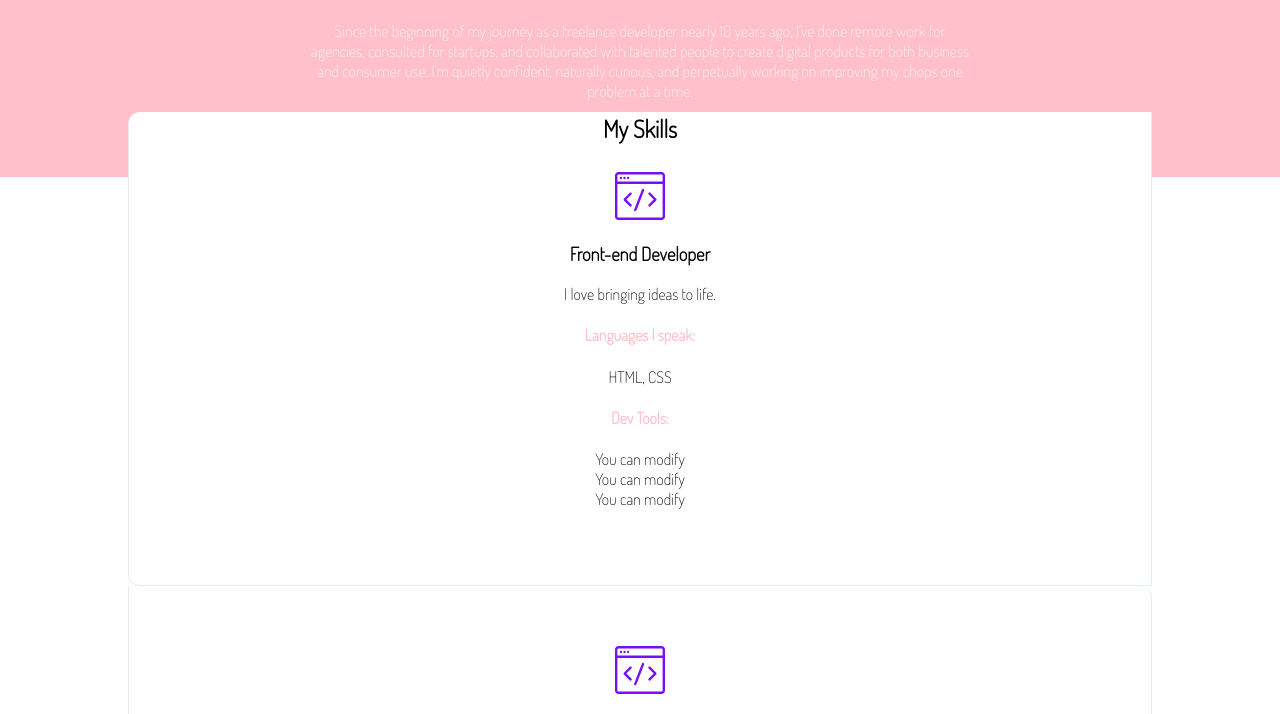
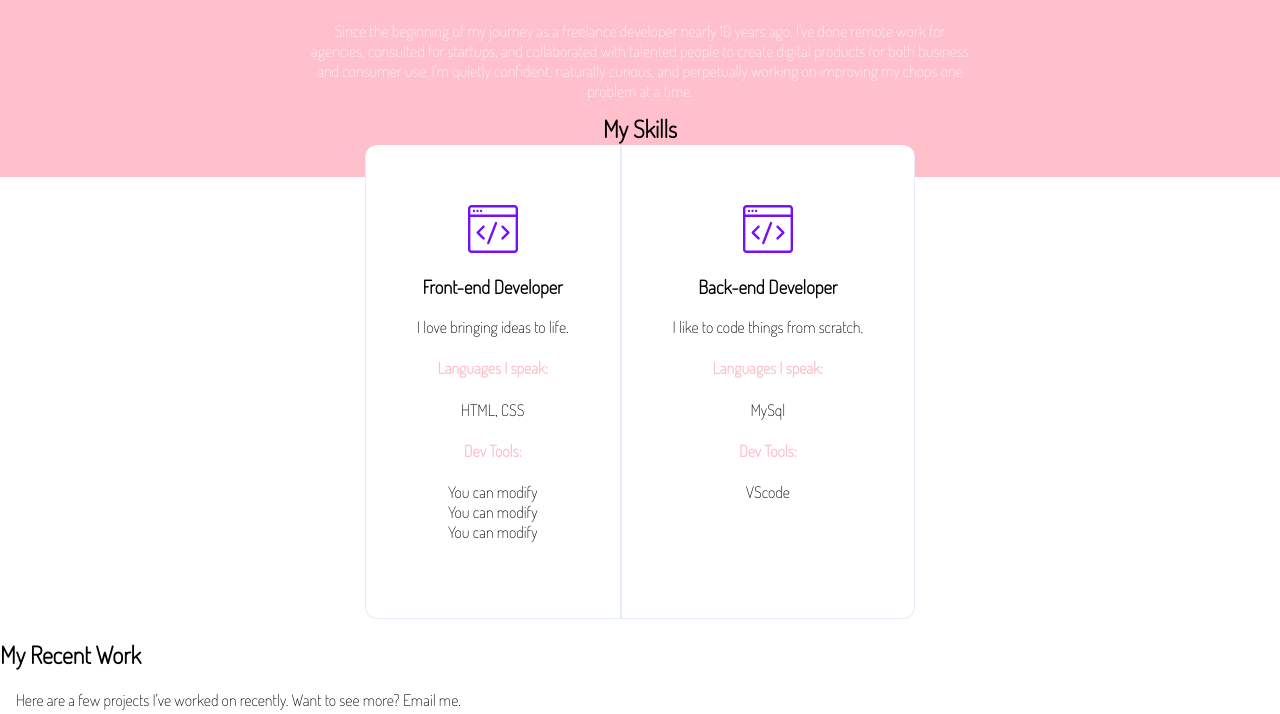
Before and after one commit to WildCodeSchool-2024-09/JS-RemoteFR-Vendangeurs-checkpoint-1, a website: page site/portfolio.html in a window 1280 px wide. Shown: the part 910-1624 px from the top of the page. Drawn offline with Linux system fonts and the light colour scheme.

Commit message:
[fix] : repare step 4-5 + solve step 6

```diff
--- a/site/css/portfolio.css
+++ b/site/css/portfolio.css
@@ -78,14 +78,17 @@ p {
   margin-top: calc(var(--gutter) * -2);
   border-radius: var(--radius);
   padding: 0 10%;
+  display: flex;
+  flex-wrap: wrap;
+  justify-content: center;
+}
 
+.skills > div {
   display: flex;
-  flex-direction: column-reverse;
+  flex-direction: row-reverse;
 
-  @media screen and (min-width: 700px) {
-    display: flex;
-    flex-wrap: wrap;
-    justify-content: center;
+  @media screen and (max-width: 700px) {
+    flex-direction: column-reverse;
   }
 }
 
@@ -93,12 +96,7 @@ p {
   margin: calc(var(--gutter) * -2) 0;
   text-align: var(--textAlign);
 
-  order: 2;
-  z-index: 10000;
-
-  @media screen and (min-width: 700px) {
-    width: 100%;
-  }
+  width: 100%;
 }
 
 .column {
--- a/site/portfolio.html
+++ b/site/portfolio.html
@@ -61,6 +61,8 @@
 
       <article class="skills">
         <h2 class="skills--title">My Skills</h2>
+
+        <div>
           <section class="column">
             <img src="image/frontend.svg" alt="" />
             <h3>Back-end Developer</h3>
@@ -85,6 +87,7 @@
               <li>You can modify</li>
             </ul>
           </section>
+        </div>
       </article>
 
       <!-- Third banner with list of all your projects -->
```
Lines whose indentation alone changed are shown as unchanged.
